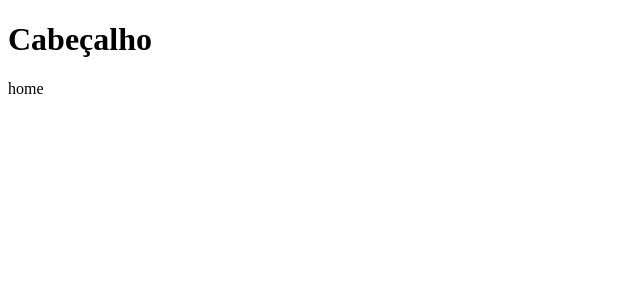
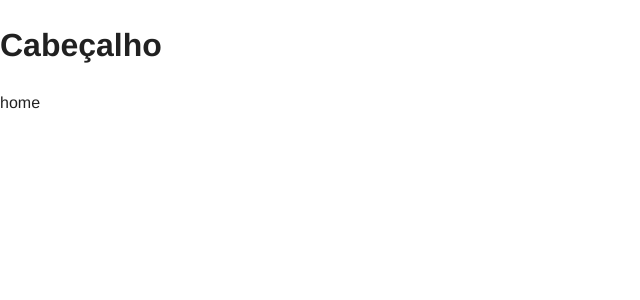
Before and after one commit to alexsandroferreira/business-location-tracker-web, a React (Vite) app: page / in a window 1280 px wide. Shown: the top 300 px of the page, without its empty margins (0-640 px from the left). Built offline with nearby package versions, Linux system fonts and the light colour scheme.

Commit message:
feat: add material ui

```diff
--- a/index.html
+++ b/index.html
@@ -3,7 +3,8 @@
   <head>
     <meta charset="UTF-8" />
     <link rel="icon" type="image/svg+xml" href="/public/logo-web.svg" />
-    <meta name="viewport" content="width=device-width, initial-scale=1.0" />
+    <meta name="viewport" content="initial-scale=1, width=device-width" />
+
     <title>business-location-tracker</title>
   </head>
   <body>
--- a/package.json
+++ b/package.json
@@ -10,6 +10,9 @@
     "preview": "vite preview"
   },
   "dependencies": {
+    "@emotion/react": "^11.13.0",
+    "@emotion/styled": "^11.13.0",
+    "@mui/material": "^5.16.6",
     "localforage": "^1.10.0",
     "match-sorter": "^6.3.4",
     "react": "^18.3.1",
--- a/src/main.tsx
+++ b/src/main.tsx
@@ -1,9 +1,15 @@
 import React from 'react'
 import ReactDOM from 'react-dom/client'
 import { App } from './App.tsx'
+import { CssBaseline, ThemeProvider } from '@mui/material'
+import theme from './theme.ts'
+
 
 ReactDOM.createRoot(document.getElementById('root')!).render(
   <React.StrictMode>
+     <ThemeProvider theme={theme}>
+    <CssBaseline/>
     <App />
+    </ThemeProvider>
   </React.StrictMode>,
 )
--- /dev/null
+++ b/src/theme.ts
@@ -0,0 +1,18 @@
+import { createTheme, responsiveFontSizes } from '@mui/material/styles'
+
+let theme = createTheme({
+  palette: {
+    primary: {
+      main: '#232323',
+    },
+    secondary: {
+      main: '#4f8e3e',
+    },
+  },
+  typography: {
+    fontFamily: 'Helvetica Neue',
+  },
+})
+theme = responsiveFontSizes(theme)
+
+export default theme
```
Also changed, not shown: 1 other file (tests, documents, lock files or other folders).
